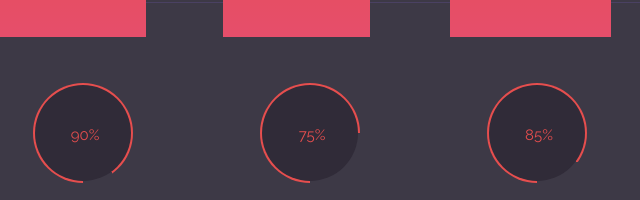
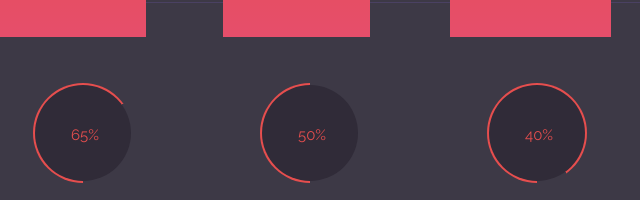
Before and after one commit to matocan256/MAT-TECH-GRAPHICS, a plain HTML site: page index.html in a window 1280 px wide. Shown: the part 1055-1255 px from the top of the page, 573-1213 px from the left. Drawn offline with Linux system fonts and the light colour scheme.

Commit message:
Update index.html

```diff
--- a/index.html
+++ b/index.html
@@ -109,7 +109,7 @@ Mat-Tech Graphics provides expert design services, creating custom logos, icons,
                                                     </div>
                                                 </a>
                                                 <div class="demo">
-                                                    <div class="demo-4 wow flip animated" data-percent="90"></div>
+                                                    <div class="demo-4 wow flip animated" data-percent="65"></div>
                                                 </div>
                                                 <p class="custom-red text-center">
                                                     90<br>Completed
@@ -125,7 +125,7 @@ Mat-Tech Graphics provides expert design services, creating custom logos, icons,
                                                     </div>
                                                 </a>
                                                 <div class="demo">
-                                                    <div class="demo-4 wow flip animated" data-percent="75"></div>
+                                                    <div class="demo-4 wow flip animated" data-percent="50"></div>
                                                 </div>
                                                 <p class="custom-red text-center">
                                                     75<br>Completed
@@ -141,7 +141,7 @@ Mat-Tech Graphics provides expert design services, creating custom logos, icons,
                                                     </div>
                                                 </a>
                                                 <div class="demo">
-                                                    <div class="demo-4 wow flip animated" data-percent="85"></div>
+                                                    <div class="demo-4 wow flip animated" data-percent="40"></div>
                                                 </div>
                                                 <p class="custom-red text-center">
                                                     85<br>Completed
```
